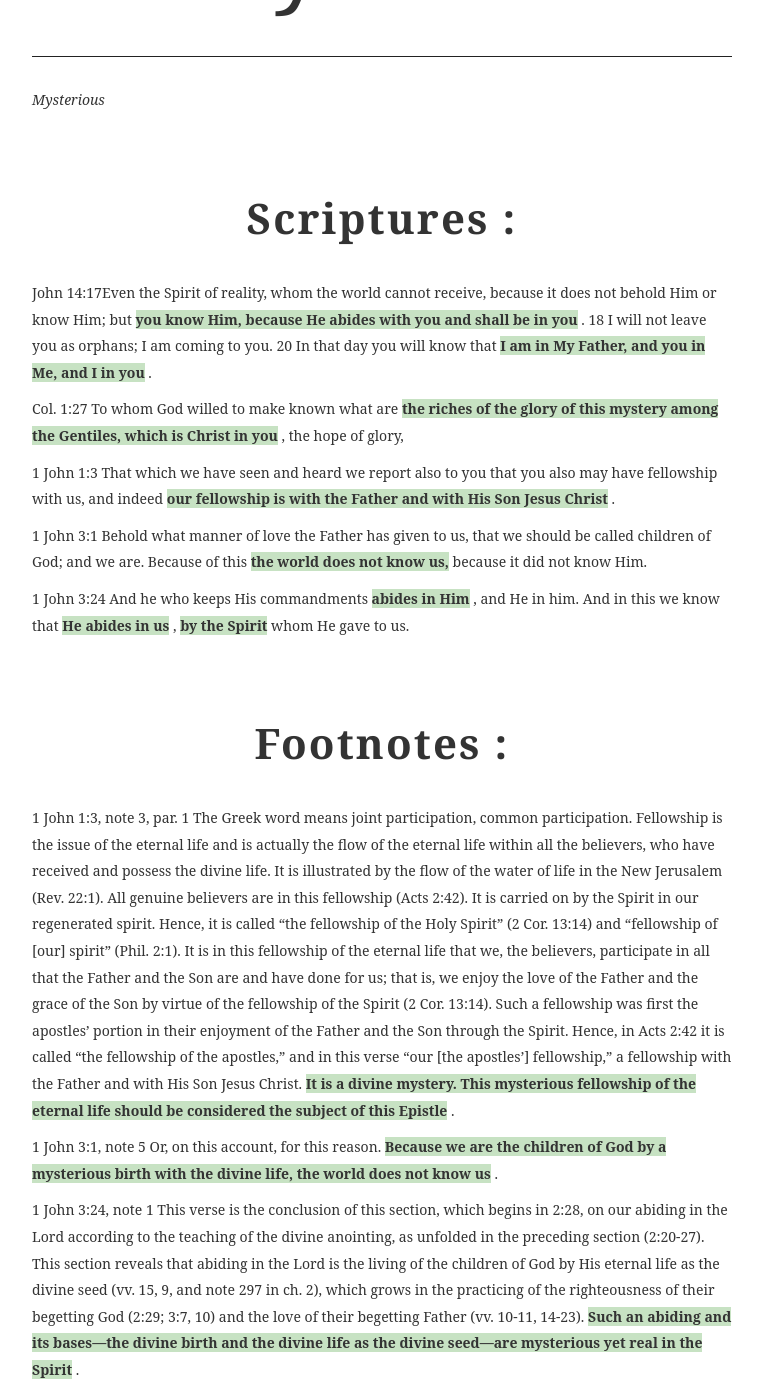
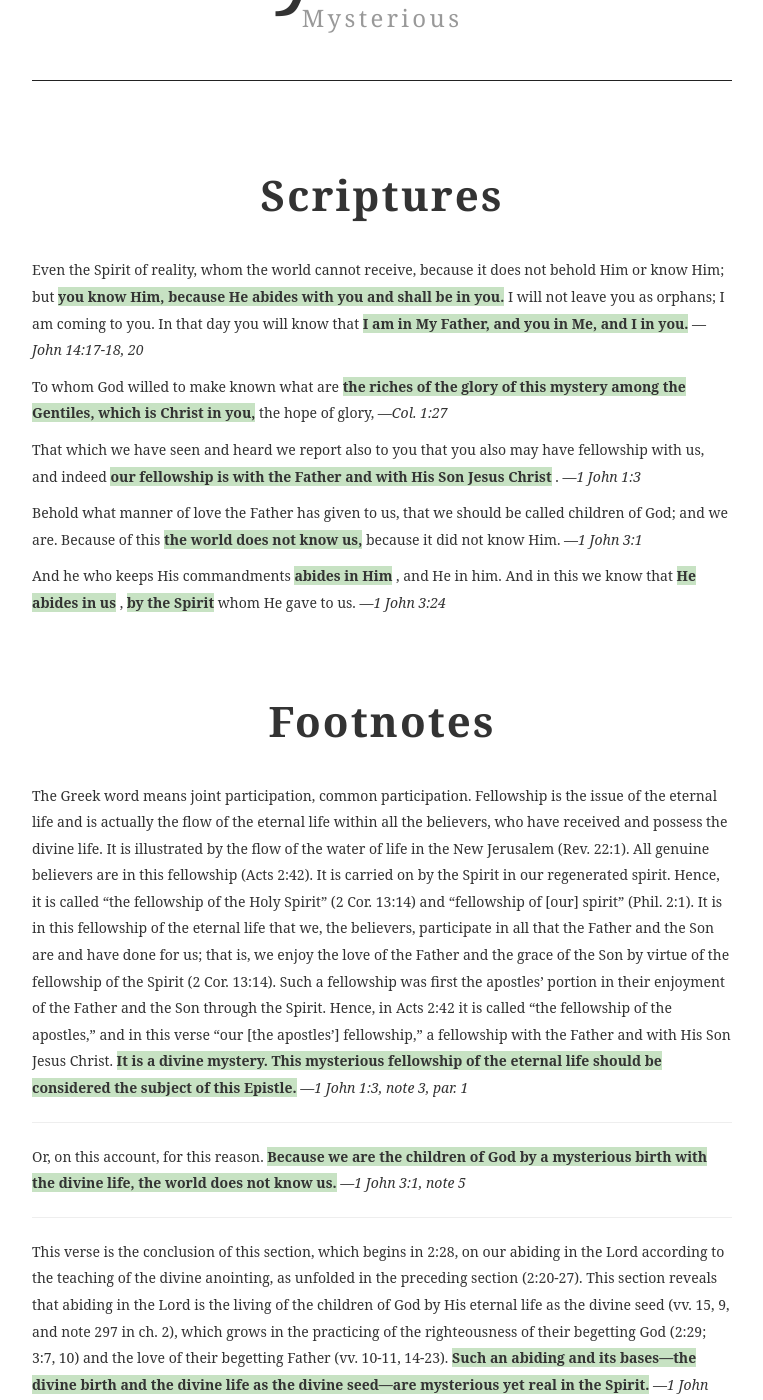
Before and after one commit to ricefield/84words, a Jekyll site: the page built from _words/02-mystical.md, in a window 1280 px wide and 1400 px high, scrolled down 282 px. Shown: the whole window, without its empty margins (258-1021 px from the left). Built offline with Jekyll 4.4.1, drawn with Linux system fonts in a browser that asks for light colours; nearby versions of some CDN libraries; some web fonts are replaced; library files that are not in the unit come from our copies; Markdown is read by kramdown in place of the engine named in the settings; some of the changed text lies outside the part shown.

Commit message:
misc formatting updates

```diff
--- a/_layouts/word.html
+++ b/_layouts/word.html
@@ -13,7 +13,9 @@ layout: default
 			<br>
 			<article class="post">
 				<h5>{{ page.date | date: "%d %B %Y" }}</h5>
-				<h1 class="page-header">{{page.title}}</h2>
+				<h1 class="page-header">{{page.title}}
+					<small style="display:block">{{ page.subheading }}</small>
+				</h1>
 				<section>
 					{{ content }}
 					<hr>
--- a/_words/02-mystical.md
+++ b/_words/02-mystical.md
@@ -2,35 +2,46 @@
 layout: word
 title: Mystical
 categories: first
+subheading: Mysterious
 ---
 
-_Mysterious_
+## Scriptures
 
-## Scriptures :
+Even the Spirit of reality, whom the world cannot receive, because it does not behold Him or know Him; but **you know Him, because He abides with you and shall be in you.** I will not leave you as orphans; I am coming to you. In that day you will know that **I am in My Father, and you in Me, and I in you.**
+---_John 14:17-18, 20_
 
-John 14:17Even the Spirit of reality, whom the world cannot receive, because it does not behold Him or know Him; but **you know Him, because He abides with you and shall be in you** . 18 I will not leave you as orphans; I am coming to you. 20 In that day you will know that **I am in My Father, and you in Me, and I in you** .
+To whom God willed to make known what are **the riches of the glory of this mystery among the Gentiles, which is Christ in you,** the hope of glory,
+---_Col. 1:27_
 
-Col. 1:27 To whom God willed to make known what are **the riches of the glory of this mystery among the Gentiles, which is Christ in you** , the hope of glory,
+That which we have seen and heard we report also to you that you also may have fellowship with us, and indeed **our fellowship is with the Father and with His Son Jesus Christ** .
+---_1 John 1:3_
 
-1 John 1:3 That which we have seen and heard we report also to you that you also may have fellowship with us, and indeed **our fellowship is with the Father and with His Son Jesus Christ** .
+Behold what manner of love the Father has given to us, that we should be called children of God; and we are. Because of this **the world does not know us,** because it did not know Him.
+---_1 John 3:1_
 
-1 John 3:1 Behold what manner of love the Father has given to us, that we should be called children of God; and we are. Because of this **the world does not know us,** because it did not know Him.
+And he who keeps His commandments **abides in Him** , and He in him. And in this we know that **He abides in us** , **by the Spirit** whom He gave to us.
+---_1 John 3:24_
 
-1 John 3:24 And he who keeps His commandments **abides in Him** , and He in him. And in this we know that **He abides in us** , **by the Spirit** whom He gave to us.
+## Footnotes
 
-## Footnotes :
+The Greek word means joint participation, common participation. Fellowship is the issue of the eternal life and is actually the flow of the eternal life within all the believers, who have received and possess the divine life. It is illustrated by the flow of the water of life in the New Jerusalem (Rev. 22:1). All genuine believers are in this fellowship (Acts 2:42). It is carried on by the Spirit in our regenerated spirit. Hence, it is called "the fellowship of the Holy Spirit" (2 Cor. 13:14) and "fellowship of [our] spirit" (Phil. 2:1). It is in this fellowship of the eternal life that we, the believers, participate in all that the Father and the Son are and have done for us; that is, we enjoy the love of the Father and the grace of the Son by virtue of the fellowship of the Spirit (2 Cor. 13:14). Such a fellowship was first the apostles' portion in their enjoyment of the Father and the Son through the Spirit. Hence, in Acts 2:42 it is called "the fellowship of the apostles," and in this verse "our [the apostles'] fellowship," a fellowship with the Father and with His Son Jesus Christ. **It is a divine mystery. This mysterious fellowship of the eternal life should be considered the subject of this Epistle.**
+---_1 John 1:3, note 3, par. 1_
 
-1 John 1:3, note 3, par. 1 The Greek word means joint participation, common participation. Fellowship is the issue of the eternal life and is actually the flow of the eternal life within all the believers, who have received and possess the divine life. It is illustrated by the flow of the water of life in the New Jerusalem (Rev. 22:1). All genuine believers are in this fellowship (Acts 2:42). It is carried on by the Spirit in our regenerated spirit. Hence, it is called "the fellowship of the Holy Spirit" (2 Cor. 13:14) and "fellowship of [our] spirit" (Phil. 2:1). It is in this fellowship of the eternal life that we, the believers, participate in all that the Father and the Son are and have done for us; that is, we enjoy the love of the Father and the grace of the Son by virtue of the fellowship of the Spirit (2 Cor. 13:14). Such a fellowship was first the apostles' portion in their enjoyment of the Father and the Son through the Spirit. Hence, in Acts 2:42 it is called "the fellowship of the apostles," and in this verse "our [the apostles'] fellowship," a fellowship with the Father and with His Son Jesus Christ. **It is a divine mystery. This mysterious fellowship of the eternal life should be considered the subject of this Epistle** .
+---
 
-1 John 3:1, note 5 Or, on this account, for this reason. **Because we are the children of God by a mysterious birth with the divine life, the world does not know us** .
+Or, on this account, for this reason. **Because we are the children of God by a mysterious birth with the divine life, the world does not know us.**
+---_1 John 3:1, note 5_
 
-1 John 3:24, note 1 This verse is the conclusion of this section, which begins in 2:28, on our abiding in the Lord according to the teaching of the divine anointing, as unfolded in the preceding section (2:20-27). This section reveals that abiding in the Lord is the living of the children of God by His eternal life as the divine seed (vv. 15, 9, and note 297 in ch. 2), which grows in the practicing of the righteousness of their begetting God (2:29; 3:7, 10) and the love of their begetting Father (vv. 10-11, 14-23). **Such an abiding and its bases—the divine birth and the divine life as the divine seed—are mysterious yet real in the Spirit** .
+---
 
-## Ministry Excerpts :
+This verse is the conclusion of this section, which begins in 2:28, on our abiding in the Lord according to the teaching of the divine anointing, as unfolded in the preceding section (2:20-27). This section reveals that abiding in the Lord is the living of the children of God by His eternal life as the divine seed (vv. 15, 9, and note 297 in ch. 2), which grows in the practicing of the righteousness of their begetting God (2:29; 3:7, 10) and the love of their begetting Father (vv. 10-11, 14-23). **Such an abiding and its bases—the divine birth and the divine life as the divine seed—are mysterious yet real in the Spirit.**
+---_1 John 3:24, note 1_
 
-**We have seen that the Spirit has been consummated and that Christ has become the life-giving Spirit, the pneumatic Christ. Thus, we may now speak of the divine and mystical realm of this consummated Spirit and of this pneumatic Christ. What a marvelous realm this is** !
+## Ministry Excerpts
 
-We have pointed out that the three of the Divine Trinity are self-existing, ever-existing, and coinhering, and as such **the Father, the Son, and the Spirit are a divine and mystical realm** . With the Triune God Himself as a mystical realm there are no "complications," but in **the divine and mystical realm of the consummated Spirit and the pneumatic Christ there are a number of "complications," all of which are blessings to us.**
+**We have seen that the Spirit has been consummated and that Christ has become the life-giving Spirit, the pneumatic Christ. Thus, we may now speak of the divine and mystical realm of this consummated Spirit and of this pneumatic Christ. What a marvelous realm this is!**
+
+We have pointed out that the three of the Divine Trinity are self-existing, ever-existing, and coinhering, and as such **the Father, the Son, and the Spirit are a divine and mystical realm.** With the Triune God Himself as a mystical realm there are no "complications," but in **the divine and mystical realm of the consummated Spirit and the pneumatic Christ there are a number of "complications," all of which are blessings to us.**
 
 God wanted us to be in Him. If He were merely the Triune God without Christ's humanity, death, and resurrection, and we could enter into Him, we would find the Father, the Son, and the Spirit, but nothing of humanity, death, and resurrection. However, **when we enter into the divine and mystical realm of the consummated Spirit and the pneumatic Christ, we have not only divinity but also the humanity of Christ, the death of Christ with its effectiveness, and the resurrection of Christ with its repelling power. Everything is here in this wonderful realm.**
 
@@ -38,134 +49,94 @@ Although I was born in China and have become a naturalized American citizen, I c
 
 If we had been there when the Lord Jesus spoke about believing into God and into Him, we might have said, "Lord, I want to enter into You. Tell me how to believe into You **." As the following verses reveal, for us to enter into Him He had to die and be resurrected to become the life-giving Spirit, that we may receive Him by believing into Him and calling, "O Lord Jesus."** (_The Divine and Mystical Realm_, pp. 40-41)
 
+---
+
 The first Comforter was Christ in the flesh, and the other Comforter is the Spirit of reality. The "He" who is the Spirit of reality in verse 17 becomes the "I" who is the Lord Himself in verse 18. **This means that the Christ who was in the flesh went through death and resurrection to become the life-giving Spirit, the pneumatic Christ. This is not merely spiritual—it is mystical.** We cannot say that the Spirit of reality is spiritual and the Christ who was in the flesh was not spiritual, for when He was in the flesh Christ the Son was surely spiritual. **What we need to see here is not something that is spiritual only but something mystical.**
 
 Let us now read all of [John 14:] 20: "In that day you will know that I am in My Father, and you in Me, and I in you **." This refers to the divine and mystical realm where not only the Father, the Son, and the Spirit are but also where the believers are. Praise the Lord that, as believers in Christ, we are now in the divine, mystical realm of the consummated Spirit and the pneumatic Christ!**
 
 **We all need to enter into the divine and mystical realm, not of the Triune God, but of the consummated Spirit and the pneumatic Christ (Phil. 1:19; Rom. 8:9; 2 Cor. 3:17-18)** (_The Divine and Mystical Realm_, pp. 43b-44)
 
-## Hymns :
+## Hymns
 
-_ **Hymn 948** _
+### Hymn 948
 
-1Myst'ry hid from ages now revealed to me,
+<pre>
+1. Myst'ry hid from ages now revealed to me,
+    'Tis the Christ of God's reality.
+    He embodies God, and He is life to me,
+    And the glory of my hope He'll be.
 
-'Tis the Christ of God's reality.
+        Glory, glory, Christ is life in me!
+        Glory, glory, what a hope is He!
+        Now within my spirit He's the mystery!
+        Then the glory He will be to me.
 
-He embodies God, and He is life to me,
+2. In my spirit He regenerated me,
+    In my soul He's now transforming me.
+    He will change my body like unto His own,
+    Wholly making me the same as He.
 
-And the glory of my hope He'll be.
+3. Now in life and nature He is one with me
+    Then in Him, the glory, I will be;
+    I'll enjoy His presence for eternity
+    With Him in complete conformity.
+</pre>
 
-Chorus
+### Hymn 608
 
-Glory, glory, Christ is life in me!
+<pre>
+1. What mystery, the Father, Son, and Spirit,
+    In person three, in substance all are one.
+    How glorious, this God our being enters
+    To be our all, thru Spirit in the Son!
 
-Glory, glory, what a hope is He!
+        The Triune God has now become our all!
+        How wonderful! How glorious!
+        This Gift divine we never can exhaust!
+        How excellent! How marvelous!
 
-Now within my spirit He's the mystery!
+2. How rich the source, the Father as the fountain,
+    And all this wealth He wants man to enjoy!
+    O blessed fact, this vast exhaustless portion
+    Is now for us forever to employ!
 
-Then the glory He will be to me.
+3. How wonderful, the Son is God's expression
+    Come in the flesh to dwell with all mankind!
+    Redemption's work, how perfectly effective,
+    That sinners we with God might oneness find.
 
-2In my spirit He regenerated me,
+4. The Spirit is the Son's transfiguration
+    Come into us as life the full supply.
+    Amazing fact, our spirit with the Spirit
+    Now mingles and in oneness joins thereby!
 
-In my soul He's now transforming me.
+5. How real it is that God is now the Spirit
+    For us to touch, experience day by day!
+    Astounding fact, with God we are one spirit,
+    And differ not in life in any way
+</pre>
 
-He will change my body like unto His own,
+### Hymn 782, ss. 1-4
 
-Wholly making me the same as He.
+<pre>
+1. How mysterious, O Lord,
+    That Thy Spirit dwells in mine;
+    O how marvelous it is,
+    Into one, two spirits twine.
 
-3Now in life and nature He is one with me
+2. By the spirit I can walk,
+    Spiritual in spirit be;
+    By the spirit I can serve,
+    And in spirit worship Thee.
 
-Then in Him, the glory, I will be;
+3. Thru Thy Word and by my prayer
+    In the spirit touching Thee,
+    Lifted high my spirit is,
+    Strengthened shall my spirit be.
 
-I'll enjoy His presence for eternity
-
-With Him in complete conformity.
-
-_ **Hymn 608** _
-
-1What mystery, the Father, Son, and Spirit,
-
-In person three, in substance all are one.
-
-How glorious, this God our being enters
-
-To be our all, thru Spirit in the Son!
-
-Chorus
-
-The Triune God has now become our all!
-
-How wonderful! How glorious!
-
-This Gift divine we never can exhaust!
-
-How excellent! How marvelous!
-
-2How rich the source, the Father as the fountain,
-
-And all this wealth He wants man to enjoy!
-
-O blessed fact, this vast exhaustless portion
-
-Is now for us forever to employ!
-
-3How wonderful, the Son is God's expression
-
-Come in the flesh to dwell with all mankind!
-
-Redemption's work, how perfectly effective,
-
-That sinners we with God might oneness find.
-
-4The Spirit is the Son's transfiguration
-
-Come into us as life the full supply.
-
-Amazing fact, our spirit with the Spirit
-
-Now mingles and in oneness joins thereby!
-
-5How real it is that God is now the Spirit
-
-For us to touch, experience day by day!
-
-Astounding fact, with God we are one spirit,
-
-And differ not in life in any way!
-
-_ **Hymn 782, ss. 1-4** _
-
-1How mysterious, O Lord,
-
-That Thy Spirit dwells in mine;
-
-O how marvelous it is,
-
-Into one, two spirits twine.
-
-2By the spirit I can walk,
-
-Spiritual in spirit be;
-
-By the spirit I can serve,
-
-And in spirit worship Thee.
-
-3Thru Thy Word and by my prayer
-
-In the spirit touching Thee,
-
-Lifted high my spirit is,
-
-Strengthened shall my spirit be.
-
-4Make my spirit strong I pray
-
-Others' spirits to revive;
-
-Lift my spirit high and free,
-
-Others' spirits then may thrive.
-
-2 - Mystical
+4. Make my spirit strong I pray
+    Others' spirits to revive;
+    Lift my spirit high and free,
+    Others' spirits then may thrive.
+</pre>
```
Also changed, not shown: _words/01-divine.md (+15 -10 lines), _words/10-genuine.md (+2 -1 lines).
